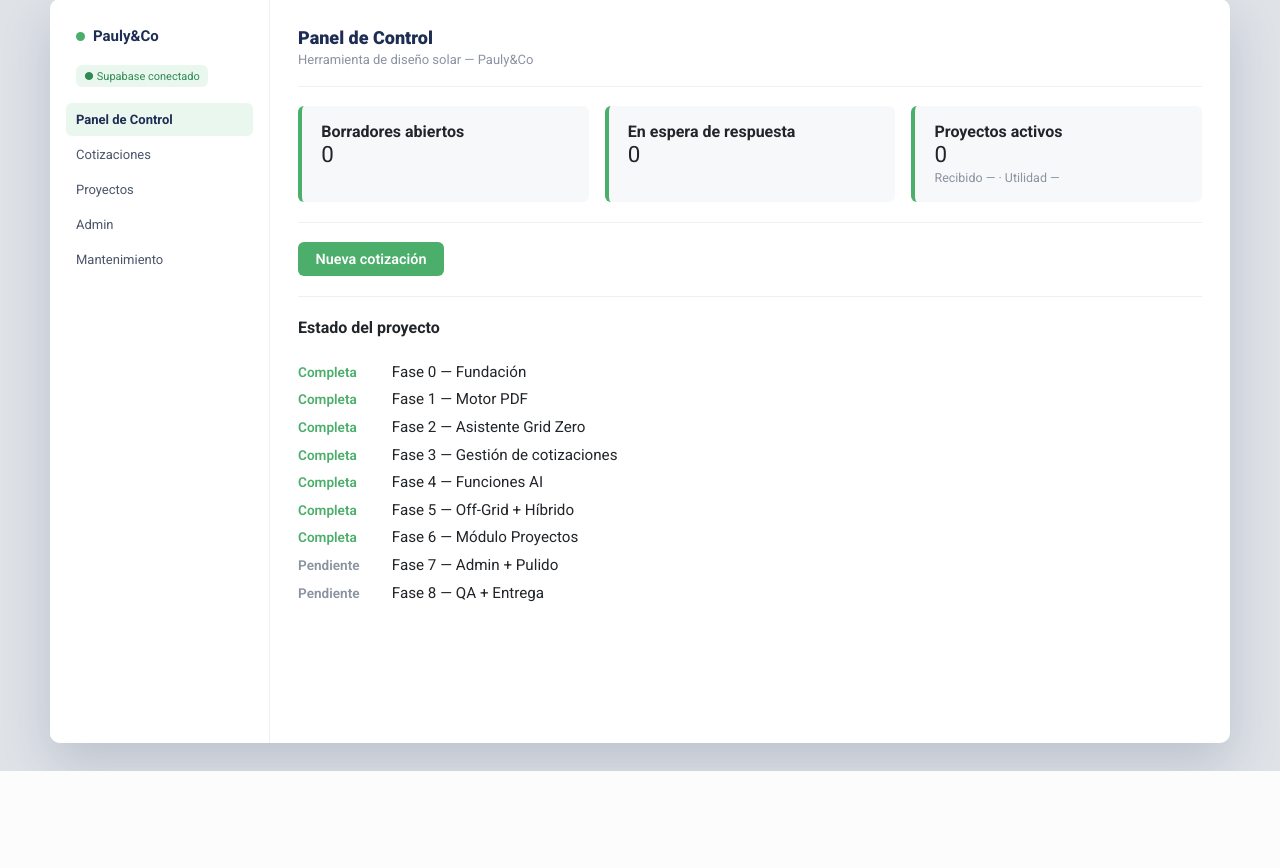
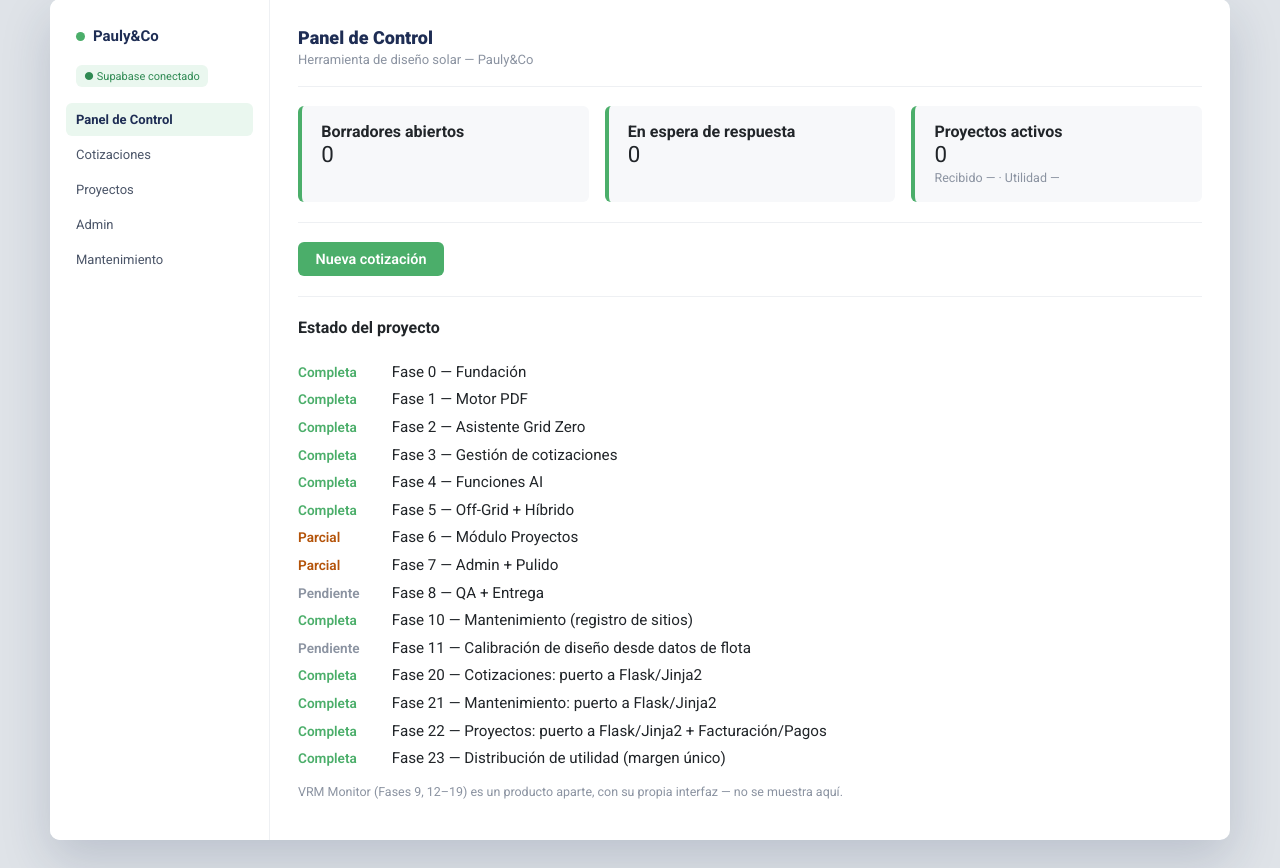
Before and after one commit to opauly/dimensionador-fv, a Flask app: page / in a window 1280 px wide. Shown: the part 29-897 px from the top of the page. Before the commit the page ends 800 px from the top, so only its background shows below. Run offline with Flask 3, Linux system fonts and the light colour scheme; data that the repository does not hold is empty; some libraries are stand-ins or nearby versions.

Commit message:
Fix stale phase list on the front page (Panel de Control)
The "Estado del proyecto" list on the dashboard stopped at Fase 8 and
never picked up Fase 10 (Mantenimiento, part of this same app) or Fases
20-23 (the Flask/Jinja2 port, including Phase 23's margin mechanism).
Fases 6/7 were also mislabeled Completa/Pendiente rather than the
Parcial status PHASES.md's own corrected rows actually give them.

- Added Fases 10, 11, 20-23 to the list
- Added a "Parcial" status (amber), distinct from Completa/Pendiente
- Added a note that VRM Monitor (Fases 9, 12-19) is a separate product
  with its own UI and is deliberately left off this app's front page

Co-Authored-By: Claude Sonnet 5 <noreply@anthropic.com>

```diff
--- a/webapp/blueprints/dashboard.py
+++ b/webapp/blueprints/dashboard.py
@@ -5,6 +5,16 @@ from flask import Blueprint, abort, render_template
 
 bp = Blueprint("dashboard", __name__)
 
+# Corrected 2026-09-27 — this list had gone stale the same way PHASES.md's
+# own table went stale before its 2026-09-02 correction (see that file's own
+# note): it stopped at Fase 8 and never picked up Fase 10 (Mantenimiento,
+# part of this same app) or Fases 20–23 (the Flask/Jinja2 port + Phase 23's
+# margin mechanism, all live on this exact branch). Fases 9, 12–19 are
+# VRM Monitor — a separate product with its own UI — and are deliberately
+# left off this app's own front page; see PHASES.md for that product's
+# phase history. Three statuses now, not two ("Parcial" added) — Fases 6/7
+# were previously shown as "Completa"/"Pendiente" respectively, neither of
+# which was accurate (PHASES.md's own corrected rows call both "🔶 Partial").
 PHASES = [
     ("Fase 0 — Fundación", "Completa"),
     ("Fase 1 — Motor PDF", "Completa"),
@@ -12,9 +22,15 @@ PHASES = [
     ("Fase 3 — Gestión de cotizaciones", "Completa"),
     ("Fase 4 — Funciones AI", "Completa"),
     ("Fase 5 — Off-Grid + Híbrido", "Completa"),
-    ("Fase 6 — Módulo Proyectos", "Completa"),
-    ("Fase 7 — Admin + Pulido", "Pendiente"),
+    ("Fase 6 — Módulo Proyectos", "Parcial"),
+    ("Fase 7 — Admin + Pulido", "Parcial"),
     ("Fase 8 — QA + Entrega", "Pendiente"),
+    ("Fase 10 — Mantenimiento (registro de sitios)", "Completa"),
+    ("Fase 11 — Calibración de diseño desde datos de flota", "Pendiente"),
+    ("Fase 20 — Cotizaciones: puerto a Flask/Jinja2", "Completa"),
+    ("Fase 21 — Mantenimiento: puerto a Flask/Jinja2", "Completa"),
+    ("Fase 22 — Proyectos: puerto a Flask/Jinja2 + Facturación/Pagos", "Completa"),
+    ("Fase 23 — Distribución de utilidad (margen único)", "Completa"),
 ]
 
 # Nav entries not yet ported to this branch — each renders a stub page so the
--- a/webapp/static/styles.css
+++ b/webapp/static/styles.css
@@ -143,6 +143,7 @@ table.dtable { width: 100%; border-collapse: collapse; }
 .phase-list li { padding: 0.3rem 0; font-size: 0.95rem; }
 .phase-status { display: inline-block; width: 90px; font-weight: 600; font-size: 0.85rem; }
 .phase-status.done { color: var(--green); }
+.phase-status.partial { color: #B45309; }
 .phase-status.pending { color: var(--muted); }
 
 #flash {
--- a/webapp/templates/dashboard.html
+++ b/webapp/templates/dashboard.html
@@ -28,7 +28,8 @@
   <h4>Estado del proyecto</h4>
   <ul class="phase-list">
     {% for name, status in phases %}
-      <li><span class="phase-status {{ 'done' if status == 'Completa' else 'pending' }}">{{ status }}</span> {{ name }}</li>
+      <li><span class="phase-status {{ 'done' if status == 'Completa' else ('partial' if status == 'Parcial' else 'pending') }}">{{ status }}</span> {{ name }}</li>
     {% endfor %}
   </ul>
+  <p class="card-note-sm">VRM Monitor (Fases 9, 12–19) es un producto aparte, con su propia interfaz — no se muestra aquí.</p>
 {% endblock %}
```
